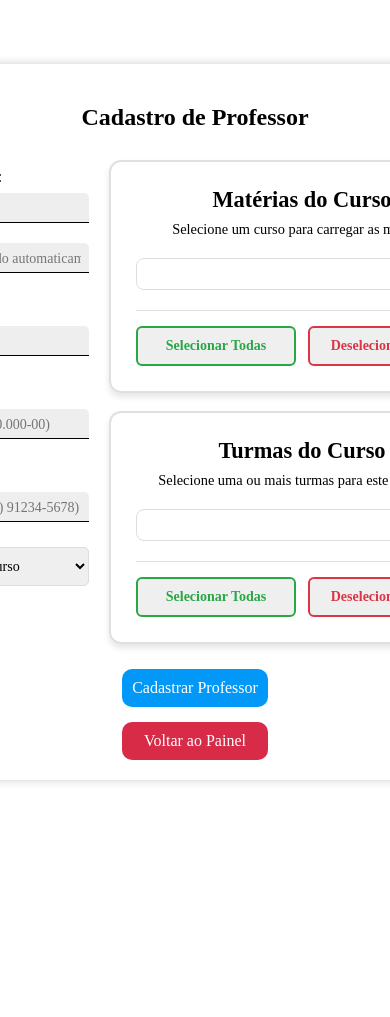
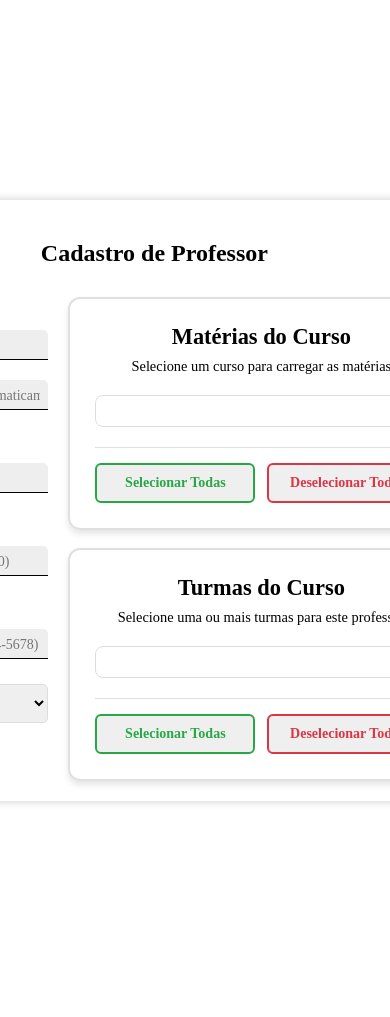
Before and after one commit to Projeto-Saga/SAGA, a PHP site: page /aux/secretaria/FormProf.php in a window 390 px wide; the page is wider, and only the part inside the window is pictured. Before the commit the page ends 783 px from the top of that part, so only its background shows below. Run offline with PHP 8.4, Linux system fonts and the light colour scheme; data comes from the database, SQL or seed files in the repository.

Commit message:
ajuste tela prof

```diff
--- a/css/CadastroSec.css
+++ b/css/CadastroSec.css
@@ -22,7 +22,7 @@ body {
     display: flex;
     justify-content: center;
     align-items: center;
-    height: 100vh;
+    margin: 200px 0;
 }
 
 .FormCadastroSec {
@@ -184,7 +184,7 @@ button {
     align-items: flex-start;
     max-width: 1400px;
     margin: 0 auto;
-    padding: 20px;
+    padding: 0;
 }
 
 #formProfessor{
--- a/secretaria/FormProf.php
+++ b/secretaria/FormProf.php
@@ -89,6 +89,7 @@ $conn->close();
                     <div class="materias-actions">
                         <button type="button" class="btn-selecionar-todas" onclick="selecionarTodasTurmas()">Selecionar Todas</button>
                         <button type="button" class="btn-deselecionar-todas" onclick="deselecionarTodasTurmas()">Deselecionar Todas</button>
+                    </div>
                 </div>
             </div>
         </div>
```
Also changed, not shown: css/respons.css (+9 -0 lines). Lines whose indentation alone changed are shown as unchanged.
